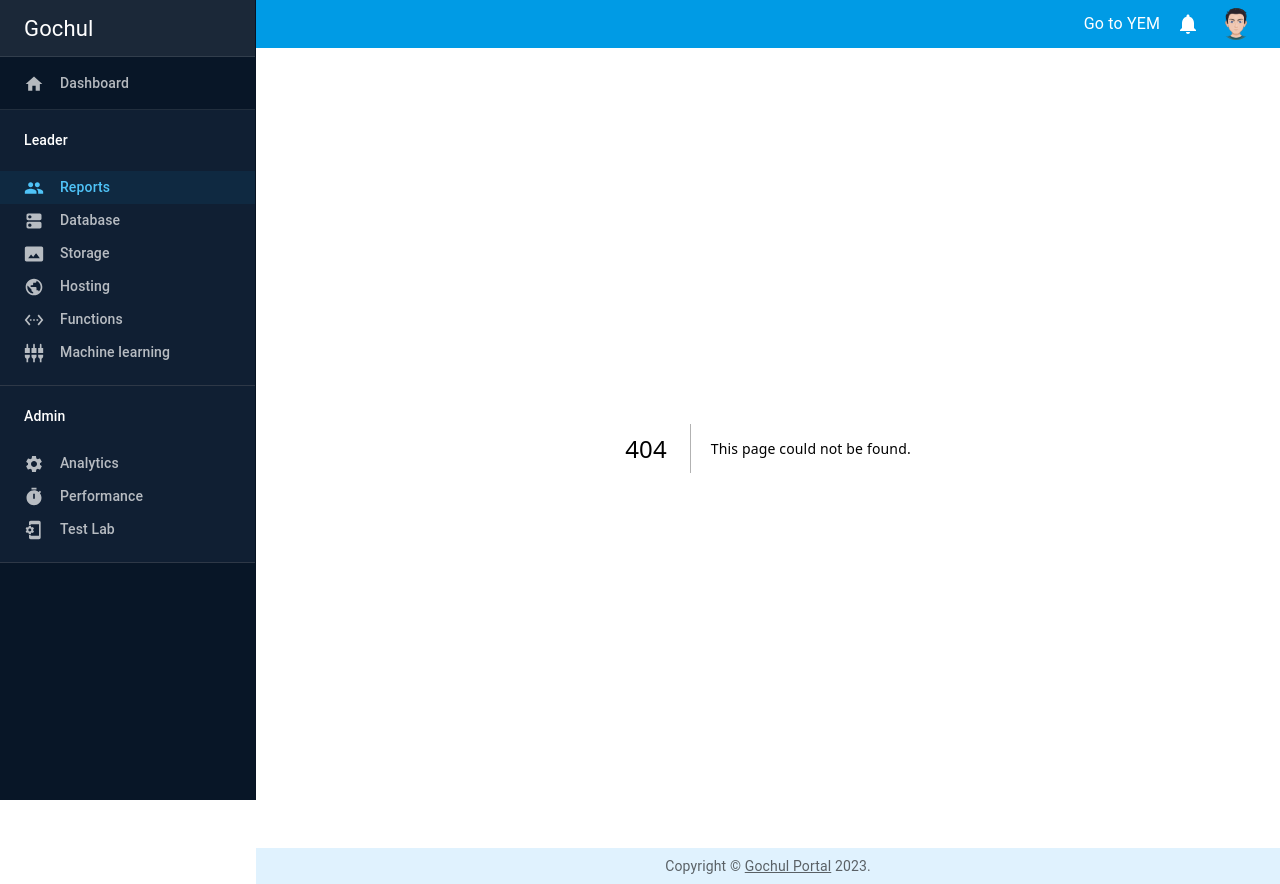
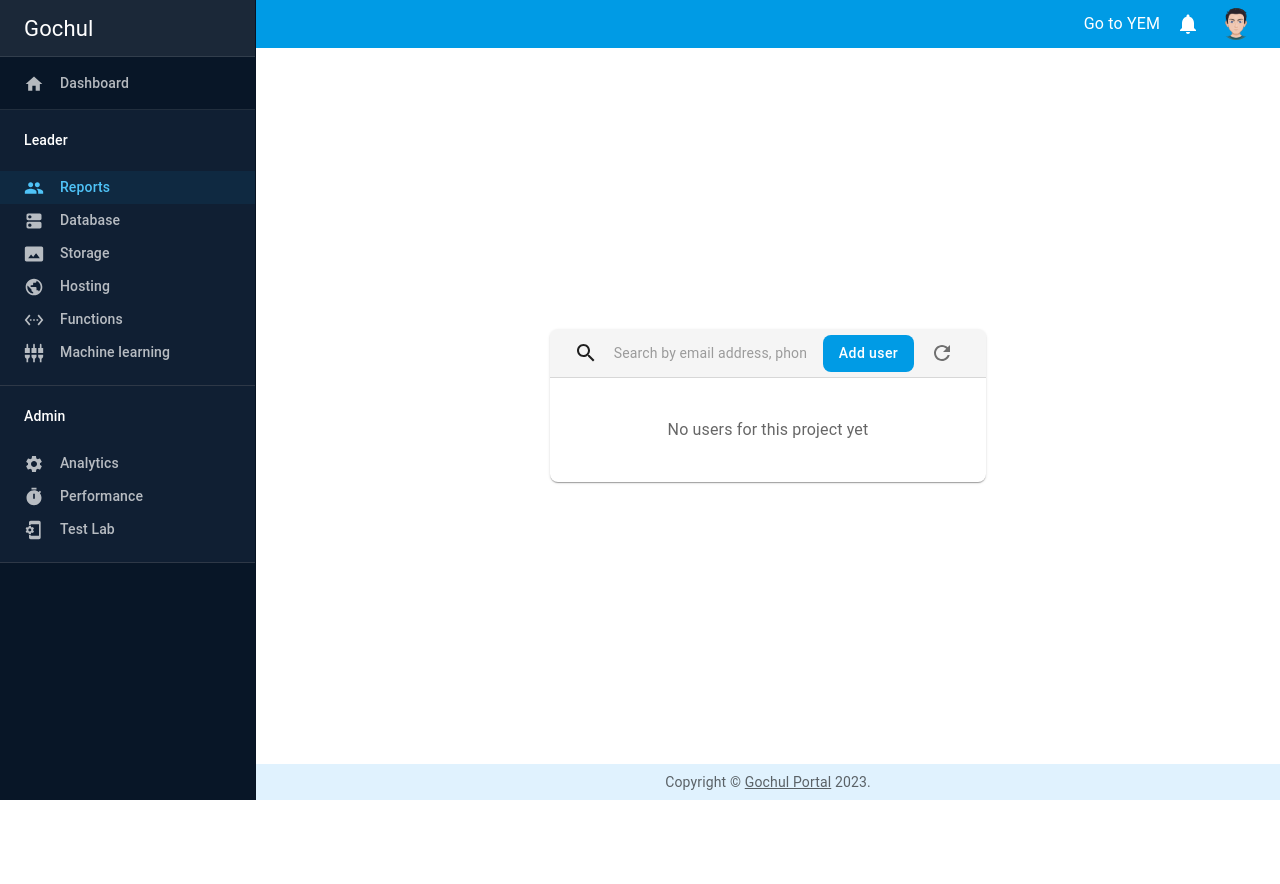
Before and after one commit to untilhamza/gochul, a Next.js app: page /members in a window 1280 px wide. Before the commit this address had no page. After the commit the page ends 800 px from the top, so only its background shows below. Built offline with nearby package versions, Linux system fonts and the light colour scheme.

Commit message:
add members pages

```diff
--- /dev/null
+++ b/src/app/members/page.tsx
@@ -0,0 +1,60 @@
+"use client";
+import * as React from "react";
+import AppBar from "@mui/material/AppBar";
+import Toolbar from "@mui/material/Toolbar";
+import Typography from "@mui/material/Typography";
+import Paper from "@mui/material/Paper";
+import Grid from "@mui/material/Grid";
+import Button from "@mui/material/Button";
+import TextField from "@mui/material/TextField";
+import Tooltip from "@mui/material/Tooltip";
+import IconButton from "@mui/material/IconButton";
+import SearchIcon from "@mui/icons-material/Search";
+import RefreshIcon from "@mui/icons-material/Refresh";
+
+const page = () => {
+  return (
+    <Paper sx={{ maxWidth: 936, margin: "auto", overflow: "hidden" }}>
+      <AppBar
+        position="static"
+        color="default"
+        elevation={0}
+        sx={{ borderBottom: "1px solid rgba(0, 0, 0, 0.12)" }}
+      >
+        <Toolbar>
+          <Grid container spacing={2} alignItems="center">
+            <Grid item>
+              <SearchIcon color="inherit" sx={{ display: "block" }} />
+            </Grid>
+            <Grid item xs>
+              <TextField
+                fullWidth
+                placeholder="Search by email address, phone number, or member UID"
+                InputProps={{
+                  disableUnderline: true,
+                  sx: { fontSize: "default" },
+                }}
+                variant="standard"
+              />
+            </Grid>
+            <Grid item>
+              <Button variant="contained" sx={{ mr: 1 }}>
+                Add user
+              </Button>
+              <Tooltip title="Reload">
+                <IconButton>
+                  <RefreshIcon color="inherit" sx={{ display: "block" }} />
+                </IconButton>
+              </Tooltip>
+            </Grid>
+          </Grid>
+        </Toolbar>
+      </AppBar>
+      <Typography sx={{ my: 5, mx: 2 }} color="text.secondary" align="center">
+        No users for this project yet
+      </Typography>
+    </Paper>
+  );
+};
+
+export default page;
```
